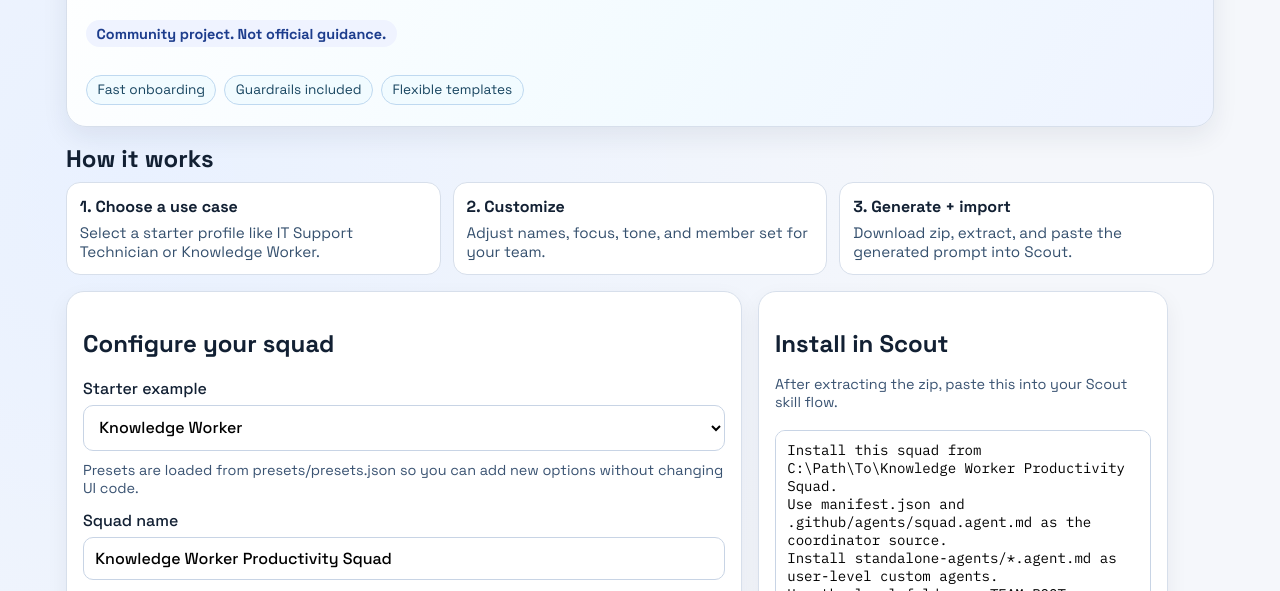
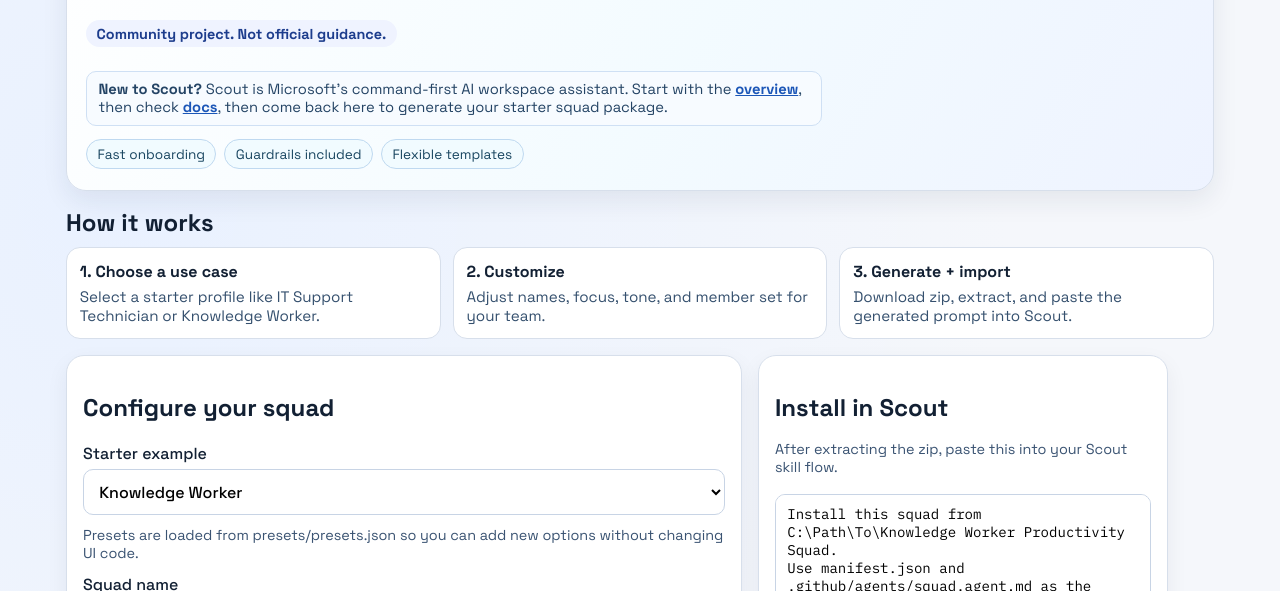
Before and after one commit to t3blake/scout-squad-builder, a plain HTML site: page index.html in a window 1280 px wide. Shown: the part 193-784 px from the top of the page. Drawn offline with nearby package versions, Linux system fonts and the light colour scheme.

Commit message:
Add beginner Scout orientation breadcrumb

```diff
--- a/index.html
+++ b/index.html
@@ -18,6 +18,7 @@
       <h1>Build a reusable squad package in minutes</h1>
       <p class="sub">Pick a starter example, tune a few details, and generate a zip you can extract and feed into Scout.</p>
       <p class="disclaimer">Community project. Not official guidance.</p>
+      <p class="starter-path"><strong>New to Scout?</strong> Scout is Microsoft's command-first AI workspace assistant. Start with the <a href="https://learn.microsoft.com/en-us/microsoft-scout/overview" target="_blank" rel="noopener noreferrer">overview</a>, then check <a href="https://learn.microsoft.com/en-us/microsoft-scout/" target="_blank" rel="noopener noreferrer">docs</a>, then come back here to generate your starter squad package.</p>
       <div class="hero-chips" aria-label="Key outcomes">
         <span class="hero-chip">Fast onboarding</span>
         <span class="hero-chip">Guardrails included</span>
--- a/styles.css
+++ b/styles.css
@@ -81,6 +81,22 @@
   background: #eff3ff;
   color: #1d3d8d;
   font-size: 0.9rem;
+  font-weight: 600;
+}
+
+.starter-path {
+  margin: 0.55rem 0 0;
+  padding: 0.55rem 0.7rem;
+  border: 1px solid #cfe0f4;
+  border-radius: 10px;
+  background: #f7fbff;
+  color: #244465;
+  font-size: 0.92rem;
+  max-width: 78ch;
+}
+
+.starter-path a {
+  color: #1b56b7;
   font-weight: 600;
 }
 
```
